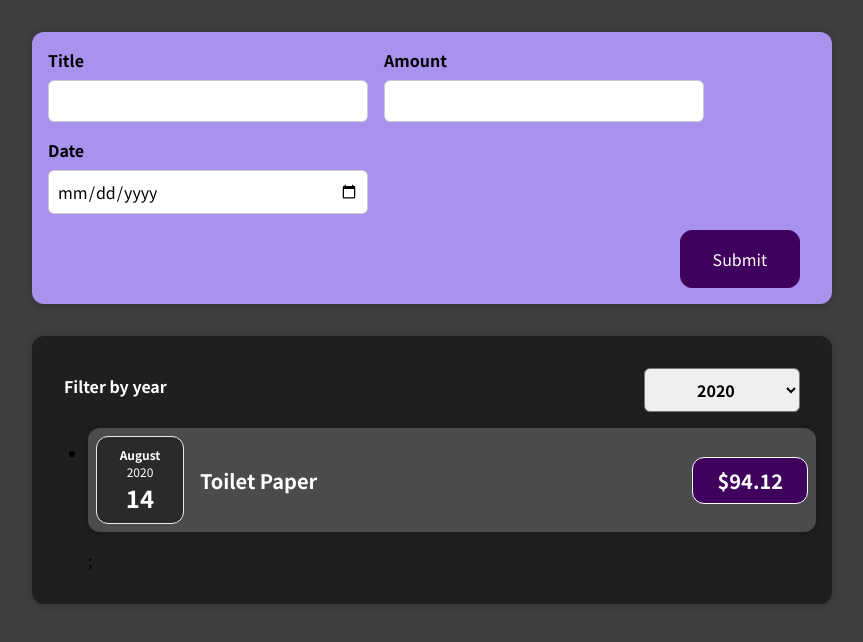
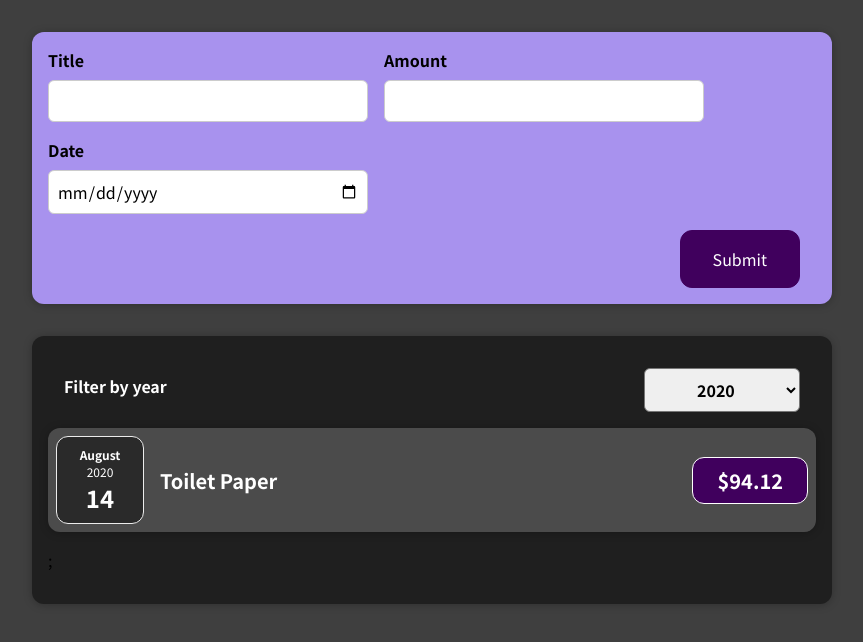
Before and after one commit to janae-b/react-expenses, a React (Create React App) app: page / in a window 1280 px wide. Shown: the top 642 px of the page, without its empty margins (208-1071 px from the left). Built offline with nearby package versions, Linux system fonts and the light colour scheme.

Commit message:
need to fix filter

```diff
--- a/src/components/Expenses/ExpensesList.css
+++ b/src/components/Expenses/ExpensesList.css
@@ -0,0 +1,9 @@
+.expenses-list {
+  list-style: none;
+  padding: 0;
+}
+
+.expenses-list__fallback {
+  color: white;
+  text-align: center;
+}
```
